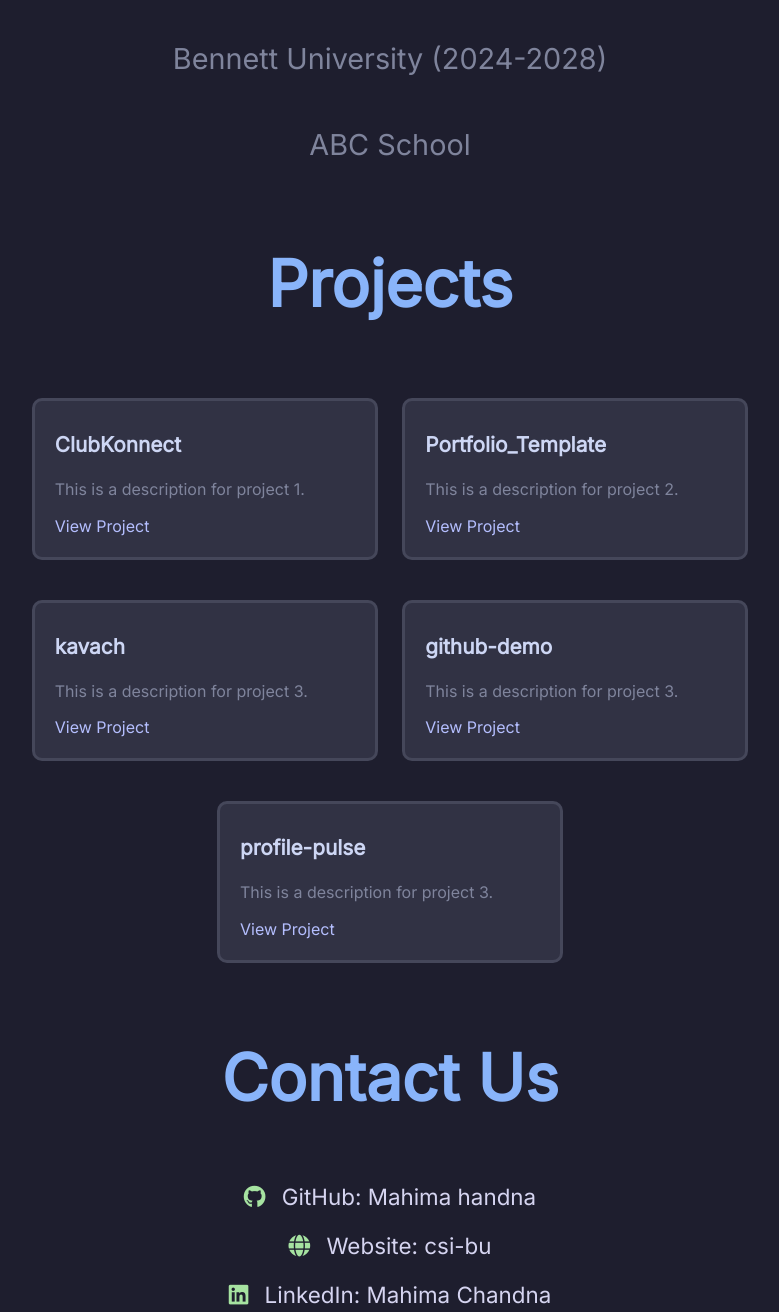
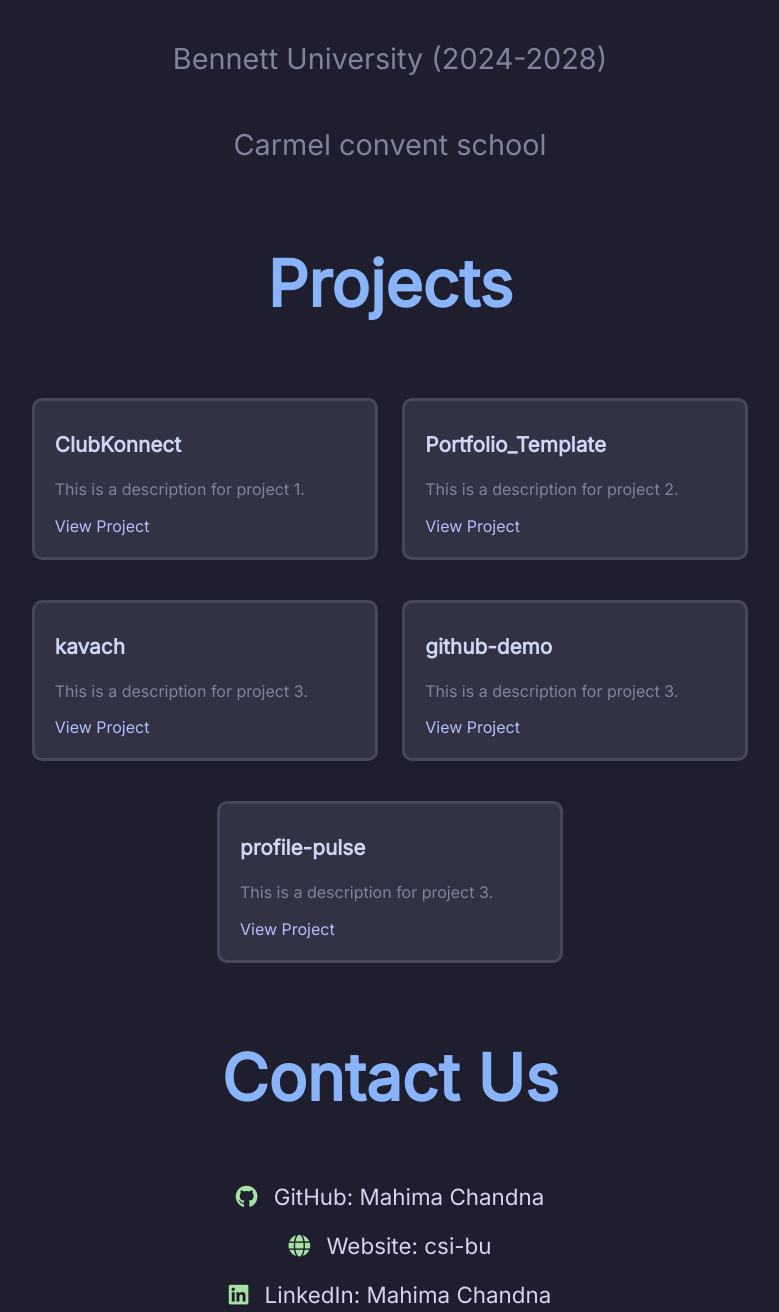
Before and after one commit to Mahimachandna28/hype3, a plain HTML site: page index.html in a window 1280 px wide. Shown: the part 1700-3012 px from the top of the page, without its empty margins (250-1029 px from the left). Drawn offline with Linux system fonts and the light colour scheme.

Commit message:
Update index.html

```diff
--- a/index.html
+++ b/index.html
@@ -76,7 +76,7 @@
 
     <h2 class="port_ed">Education</h2>
     <p>Bennett University (2024-2028)</p>
-    <p>ABC School</p>
+<p>Carmel convent school</p>
   </section>
 
 
@@ -187,7 +187,7 @@
           style="color: #d5d4f0; text-decoration: none"
         >
           <!-- This is because the GitHub repository contains the project's source code. -->
-          <comment>GitHub: Mahima handna</comment>
+          <comment>GitHub: Mahima Chandna</comment>
         </a>
       </p>
 
```
